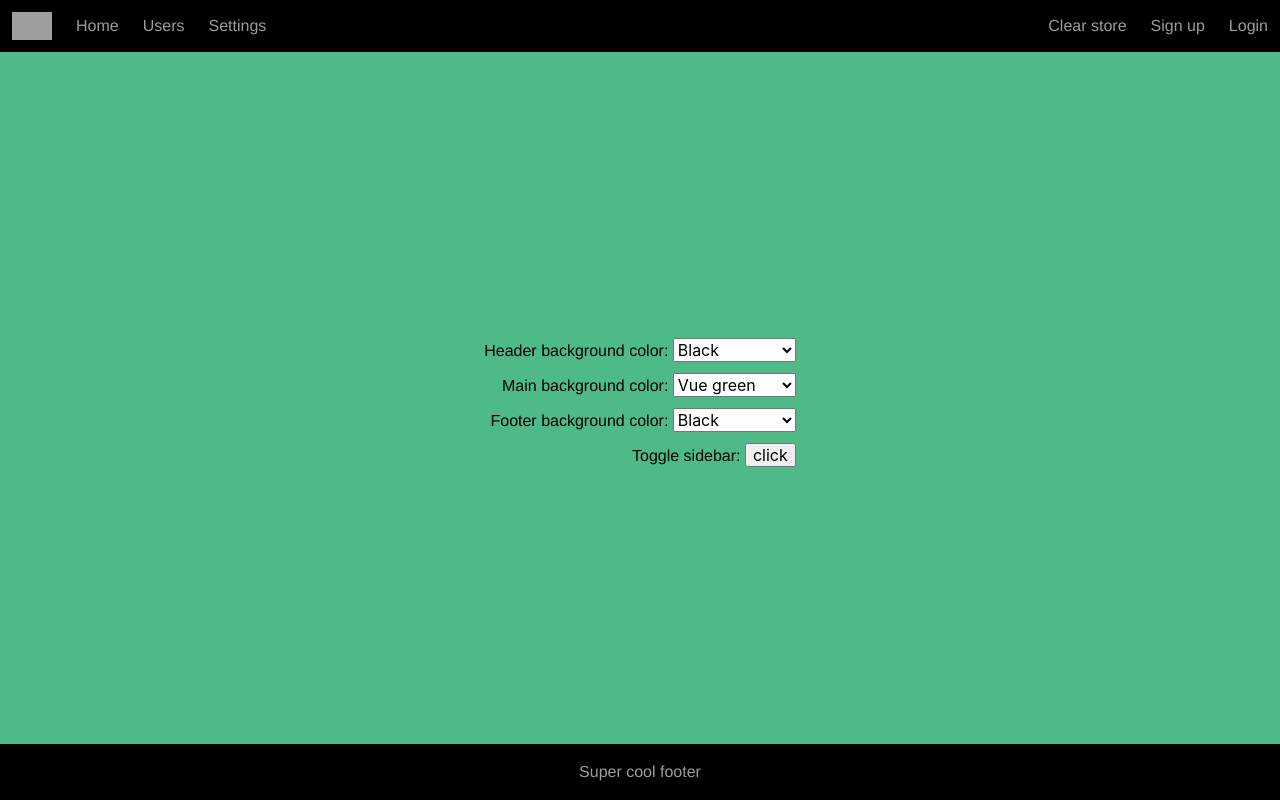
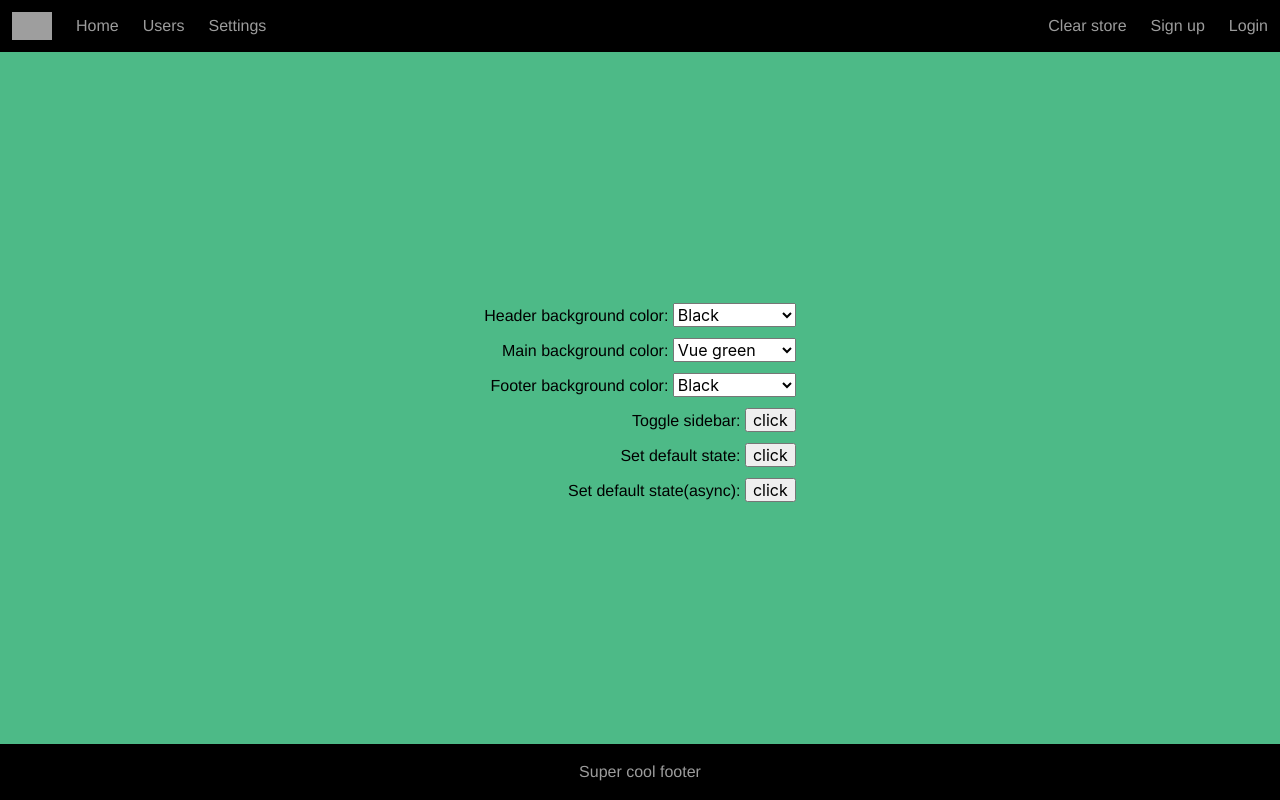
Before and after one commit to miamibeach87/vue-cli_vue-router_vuex, a Vue app: page /settings in a window 1280 px wide. Built offline with nearby package versions, Linux system fonts and the light colour scheme; grey boxes are pictures that could not be loaded.

Commit message:
async actions

```diff
--- a/src/components/Settings.vue
+++ b/src/components/Settings.vue
@@ -32,6 +32,14 @@
         Toggle sidebar:
         <button @click="toggleSidebar">click</button>
       </li>
+      <li>
+        Set default state:
+        <button @click="setDefaultState">click</button>
+      </li>
+      <li>
+        Set default state(async):
+        <button @click="asyncSetDefault">click</button>
+      </li>
     </ul>
   </div>
 </template>
@@ -55,7 +63,11 @@ import { mapActions } from 'vuex';
   methods: {
     ...mapActions([
         'toggleSidebar',
+        'setDefaultState'
     ]),
+    asyncSetDefault() {
+      setTimeout(()=>{this.setDefaultState()}, 4000)
+    }
   },
 })
 export default class Settings extends Vue {
--- a/src/components/Sidebar.vue
+++ b/src/components/Sidebar.vue
@@ -54,5 +54,6 @@ export default class Sidebar extends Vue {
     width: auto;
     background: black;
     padding-top: 10px;
+    margin-top: 1px;
   }
 </style>
--- a/src/components/UserListItem.vue
+++ b/src/components/UserListItem.vue
@@ -1,5 +1,4 @@
 <template>
-
   <div class="i-user" @click="$router.push({name: 'profile', params: { id: id }})">
     <figure class="image is-48x48">
       <img class="is-rounded" :src="avatar" alt="avatar">
--- a/src/router.ts
+++ b/src/router.ts
@@ -2,7 +2,6 @@ import Vue from 'vue';
 import Router from 'vue-router';
 import Home from './components/Home.vue';
 import PageNotFound from './components/PageNotFound.vue';
-import UserProfile from '@/components/UserProfile.vue';
 
 Vue.use(Router);
 
```
